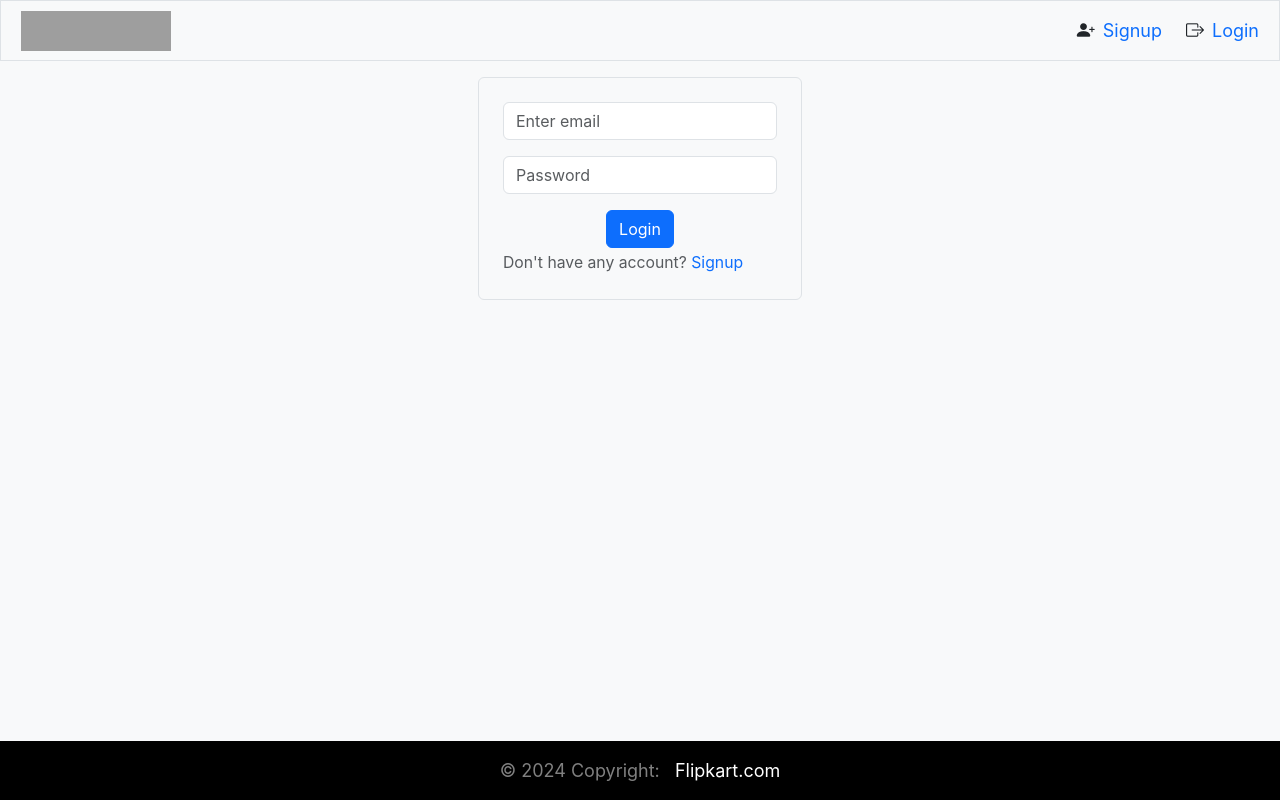
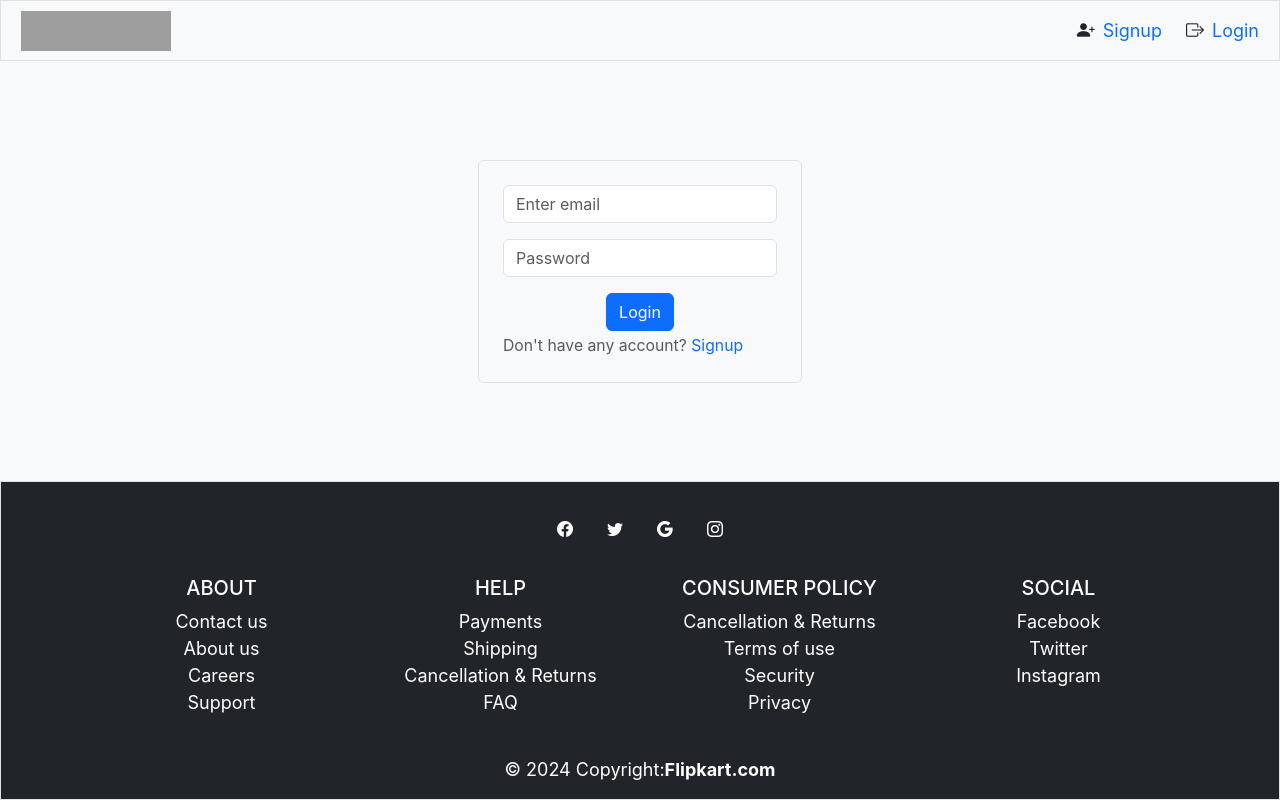
Before and after one commit to Rahul2767/shopping-react-app, a React (Create React App) app: page /login in a window 1280 px wide. Built offline with nearby package versions, Linux system fonts and the light colour scheme; grey boxes are pictures that could not be loaded; what @fvilers/disable-react-devtools would draw is missing.

Commit message:
ui setting

```diff
--- a/src/app/store.js
+++ b/src/app/store.js
@@ -11,5 +11,5 @@ export const store = configureStore({
   },
   middleware: (getDefaultMiddleware) =>
     getDefaultMiddleware({ serializableCheck: false }).concat(apiSlice.middleware),
-  devTools: false,
+  devTools: true,
 });
--- a/src/components/Footer.js
+++ b/src/components/Footer.js
@@ -2,12 +2,108 @@ import React from 'react'
 
 function Footer() {
     return (
-        <footer className="bg-body-tertiary text-center text-lg-start mt-auto">
-            <div className="text-center p-3" style={{backgroundColor : "black", color : 'grey'}}>
+        <footer className="bg-dark text-white text-center border">
+            <div className="container p-4">
+                <section className="mb-4">
+                    <a data-mdb-ripple-init className="btn btn-outline btn-floating m-1" role="button"
+                    ><i className="bi bi-facebook text-white"></i></a>
+
+                    <a data-mdb-ripple-init className="btn btn-outline btn-floating m-1" role="button"
+                    ><i className="bi bi-twitter text-white"></i
+                    ></a>
+
+                    <a data-mdb-ripple-init className="btn btn-outline btn-floating m-1" role="button"
+                    ><i className="bi bi-google text-white"></i
+                    ></a>
+
+                    <a data-mdb-ripple-init className="btn btn-outline btn-floating m-1" role="button"
+                    ><i className="bi bi-instagram text-white"></i
+                    ></a>
+                </section>
+
+                <section className="">
+                    <div className="row">
+                        <div className="col-lg-3 col-md-6 mb-4 mb-md-0">
+                            <h5 className="text-uppercase">About</h5>
+
+                            <ul className="list-unstyled mb-0">
+                                <li>
+                                    Contact us
+                                </li>
+                                <li>
+                                    About us
+                                </li>
+                                <li>
+                                    Careers
+                                </li>
+                                <li>
+                                    Support
+                                </li>
+                            </ul>
+                        </div>
+
+                        <div className="col-lg-3 col-md-6 mb-4 mb-md-0">
+                            <h5 className="text-uppercase">Help</h5>
+
+                            <ul className="list-unstyled mb-0">
+                                <li>
+                                    Payments
+                                </li>
+                                <li>
+                                    Shipping
+                                </li>
+                                <li>
+                                    Cancellation & Returns
+                                </li>
+                                <li>
+                                    FAQ
+                                </li>
+                            </ul>
+                        </div>
+
+                        <div className="col-lg-3 col-md-6 mb-4 mb-md-0">
+                            <h5 className="text-uppercase">Consumer Policy</h5>
+
+                            <ul className="list-unstyled mb-0">
+                                <li>
+                                    Cancellation & Returns
+                                </li>
+                                <li>
+                                    Terms of use
+                                </li>
+                                <li>
+                                    Security
+                                </li>
+                                <li>
+                                    Privacy
+                                </li>
+                            </ul>
+                        </div>
+
+                        <div className="col-lg-3 col-md-6 mb-4 mb-md-0">
+                            <h5 className="text-uppercase">Social</h5>
+
+                            <ul className="list-unstyled mb-0">
+                                <li>
+                                    Facebook
+                                </li>
+                                <li>
+                                    Twitter
+                                </li>
+                                <li>
+                                    Instagram
+                                </li>
+                            </ul>
+                        </div>
+                    </div>
+                </section>
+            </div >
+
+            <div className="text-center p-3" >
                 © 2024 Copyright:
-                <p className="text-white d-inline" > &nbsp; Flipkart.com</p>
+                <a className="text-reset fw-bold">Flipkart.com</a>
             </div>
-        </footer>
+        </footer >
     )
 }
 
--- a/src/components/products/FilterBar.js
+++ b/src/components/products/FilterBar.js
@@ -26,7 +26,7 @@ function FilterBar() {
     }
 
     return (
-        <Row className='mx-0'>
+        <Row className='mx-0 border-bottom'>
             <Col className='d-flex justify-content-end bg-dark py-2 m-0'>
                 <Dropdown >
                     <Dropdown.Toggle id="dropdown-basic" className='bg-dark p-0 border-0'>
--- a/src/components/products/TrendingItemsCard.js
+++ b/src/components/products/TrendingItemsCard.js
@@ -2,10 +2,11 @@ import React from 'react'
 import Card from 'react-bootstrap/Card';
 import Badge from 'react-bootstrap/Badge';
 import { Container } from 'react-bootstrap';
+import "./products.css"
 
 function TrendingItemsCard(props) {
     return (
-        <Card className='product-card'>
+        <Card className='product-card m-3 trending-items'>
             <Card.Img variant="top" src={props.thumbnail} style={{ height: 170 }} />
             <Card.Body className='d-flex flex-column justify-content-between'>
                 <Container fluid className='p-0'>
@@ -20,7 +21,7 @@ function TrendingItemsCard(props) {
                             <Container fluid className='p-0'>
                                 <del><h6 className=" m-0"><span>&#36;</span>{props.price}</h6></del>
                                 <Badge bg="success">{Math.ceil(props.discount)} % Off</Badge>
-                                <h5 className=" m-0"><span>&#36;</span>{Math.ceil(props.price - props.price * props.discount / 100)}</h5>
+                                <h3 className=" m-0"><span>&#36;</span>{Math.ceil(props.price - props.price * props.discount / 100)}</h3>
                             </Container>
                         </Container>
                     </Container>
--- a/src/components/products/products.css
+++ b/src/components/products/products.css
@@ -8,3 +8,7 @@
 .product-card{
     width: 100%;
 }
+
+.trending-items{
+    min-height: 450px;
+}
--- a/src/components/profile/Orders.js
+++ b/src/components/profile/Orders.js
@@ -1,5 +1,5 @@
-import React from 'react'
-import { Button, Container } from 'react-bootstrap';
+import React, { useEffect } from 'react'
+import { Container } from 'react-bootstrap';
 import { useSelector, useDispatch } from 'react-redux'
 import { useGetOrdersMutation } from '../../features/usersApiSlice';
 import { placedOrders } from '../../features/authSlice';
@@ -9,14 +9,11 @@ function Orders() {
   const [getOrders] = useGetOrdersMutation()
   const dispatch = useDispatch()
 
-
-  function getOrdersData() {
+  useEffect(() => {
     try {
       const setData = async () => {
         console.log({ orderedBy: authState.userInfo.email })
-        const res = await getOrders({ orderedBy: authState.userInfo.email }).unwrap().catch(e => {
-          console.log(e)
-        })
+        const res = await getOrders({ orderedBy: authState.userInfo.email })
         console.log(...res.data)
         dispatch(placedOrders([...res.data]))
       }
@@ -24,12 +21,12 @@ function Orders() {
     } catch (error) {
       console.log(error)
     }
-  }
+  })
+
 
   return (
     <Container>
       <h1 className="display-6 text-center border-bottom">Orders</h1>
-      <Button onClick={getOrdersData}>Refresh</Button>
       <Container>
         <p>{
           authState.userOrders.length > 0 ? authState.userOrders.map(order => {
```
Also changed, not shown: src/components/products/TrendingItems.js (+51 -4 lines).
